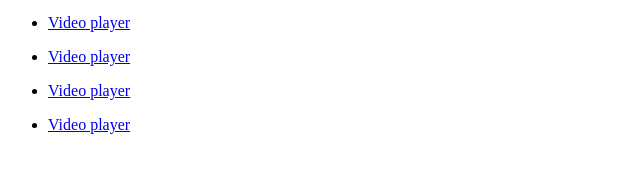
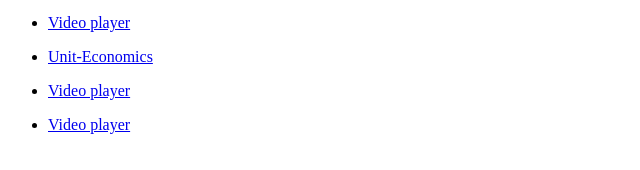
Before and after one commit to vignesh-s06/js-practice, a website: page index.html in a window 1280 px wide. Shown: the part 172-342 px from the top of the page, 0-640 px from the left. Drawn offline with Linux system fonts and the light colour scheme.

Commit message:
add files on main index

```diff
--- a/index.html
+++ b/index.html
@@ -39,7 +39,7 @@
     </ul>
     <ul>
         <li>
-            <a href="app/6-video/index.html">Video player</a>
+            <a href="app/7-unit-economics/index.html">Unit-Economics</a>
         </li>
     </ul>
     <ul>
```
